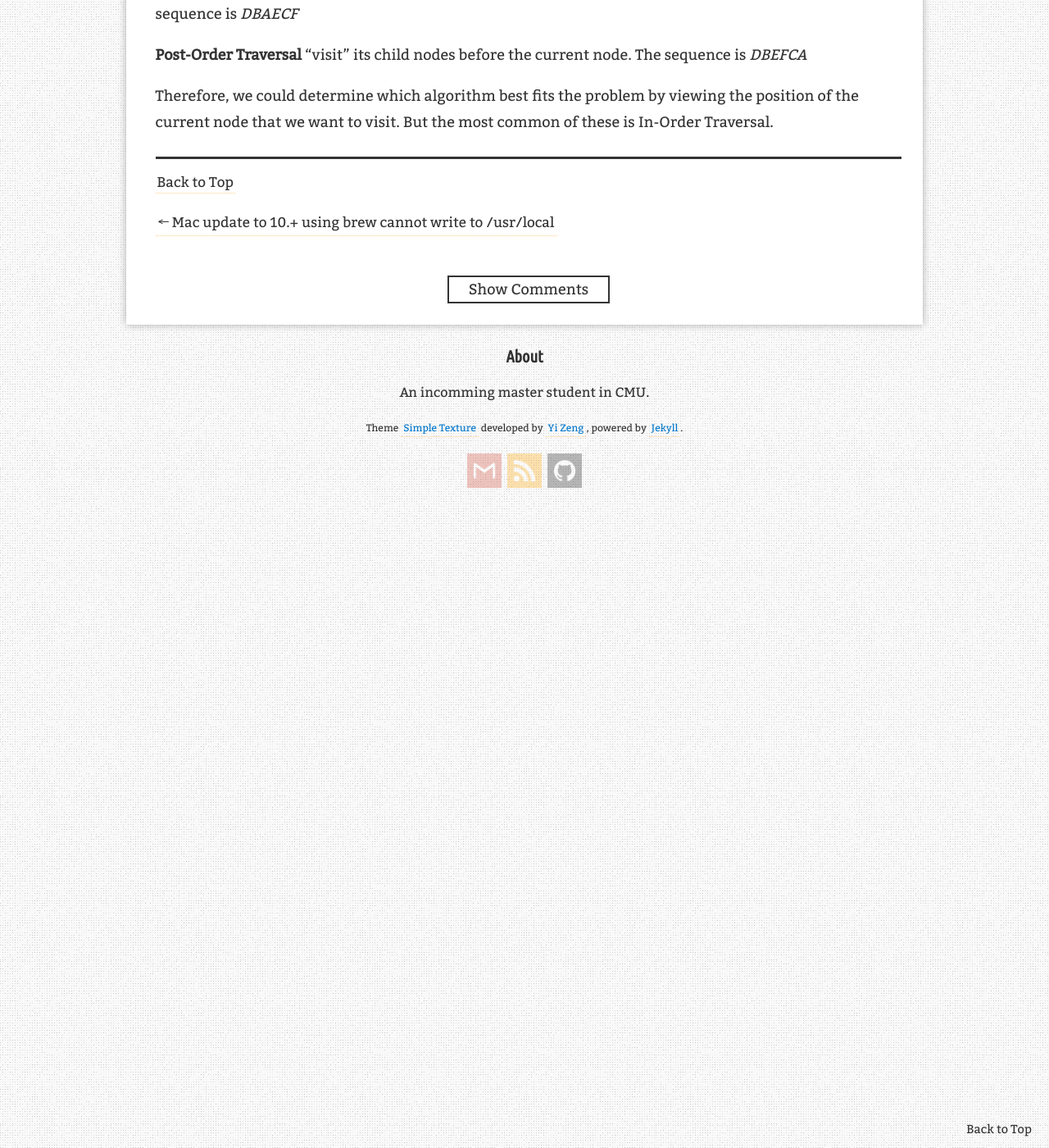
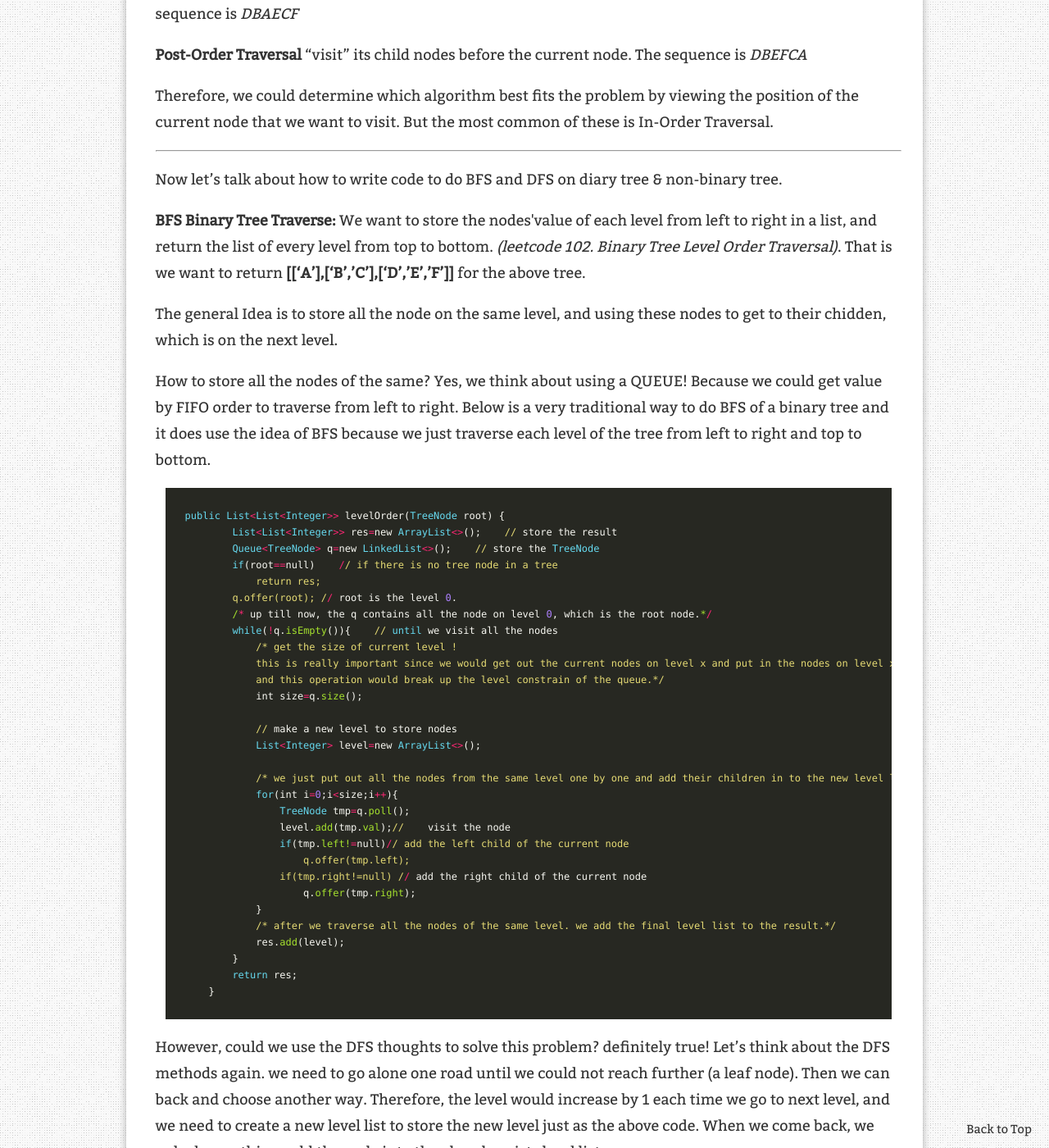
Before and after one commit to SifanStephanie/SifanStephanie.github.io, a Jekyll site: the page built from _posts/2018-09-26-Tree_Traversal.md, in a window 1280 px wide and 1400 px high, scrolled down 1228 px. Shown: the whole window at 82% size. Built offline with Jekyll 4.4.1, drawn with Linux system fonts in a browser that asks for light colours; comment, search, counter and statistics services are not loaded; some of the changed text lies outside the part shown.

Commit message:
tree traverse part2

```diff
--- a/_posts/2018-09-26-Tree_Traversal.md
+++ b/_posts/2018-09-26-Tree_Traversal.md
@@ -30,3 +30,76 @@ But how to choose the path?
 **Post-Order Traversal** “visit” its child nodes before the current node. The sequence is *DBEFCA*
 
 Therefore, we could determine which algorithm best fits the problem by viewing the position of the current node that we want to visit. But the most common of these is In-Order Traversal.
+
+---
+Now let’s talk about how to write code to do BFS and DFS on diary tree & non-binary tree.
+
+**BFS Binary Tree Traverse:**
+We want to store the nodes'value of each level from left to right in a list, and return the list of every level from top to bottom. *(leetcode 102. Binary Tree Level Order Traversal)*. That is we want to return **[[‘A’],[‘B’,’C’],[‘D’,’E’,’F’]]** for the above tree.
+
+The general Idea is to store all the node on the same level, and using these nodes to get to their chidden, which is on the next level.
+
+How to store all the nodes of the same? Yes, we think about using a QUEUE! Because we could get value by FIFO order to traverse from left to right. Below is a very traditional way to do BFS of a binary tree and it does use the idea of BFS because we just traverse each level of the tree from left to right and top to bottom.
+
+
+~~~ ruby
+public List<List<Integer>> levelOrder(TreeNode root) {
+        List<List<Integer>> res=new ArrayList<>();    // store the result
+        Queue<TreeNode> q=new LinkedList<>();    // store the TreeNode
+        if(root==null)    // if there is no tree node in a tree
+            return res;
+        q.offer(root); // root is the level 0.
+        /* up till now, the q contains all the node on level 0, which is the root node.*/
+        while(!q.isEmpty()){    // until we visit all the nodes
+            /* get the size of current level !
+            this is really important since we would get out the current nodes on level x and put in the nodes on level x+1,
+            and this operation would break up the level constrain of the queue.*/
+            int size=q.size();
+
+            // make a new level to store nodes
+            List<Integer> level=new ArrayList<>();
+
+            /* we just put out all the nodes from the same level one by one and add their children in to the new level list */
+            for(int i=0;i<size;i++){
+                TreeNode tmp=q.poll();
+                level.add(tmp.val);//    visit the node
+                if(tmp.left!=null)// add the left child of the current node
+                    q.offer(tmp.left);
+                if(tmp.right!=null) // add the right child of the current node
+                    q.offer(tmp.right);
+            }
+            /* after we traverse all the nodes of the same level. we add the final level list to the result.*/
+            res.add(level);
+        }
+        return res;
+    }
+~~~
+
+However, could we use the DFS thoughts to solve this problem? definitely true!
+Let’s think about the DFS methods again. we need to go alone one road until we could not reach further (a leaf node). Then we can back and choose another way. Therefore, the level would increase by 1 each time we go to next level, and we need to create a new level list to store the new level just as the above code. When we come back, we only do one thing: add the node into the already exists level lists.
+
+~~~ ruby
+public List<List<Integer>> levelOrder(TreeNode root) {
+        List<List<Integer>> res=new ArrayList<>(); // store the result
+        traverse(root,0,res);
+        return res;
+    }
+    private void traverse(TreeNode node, int level, List<List<Integer>> res){
+        if(node==null) // reach the null of the tree
+            return;
+
+        /* first let’s think about what is stored in res?
+        It is the List<Integer> which means res contains the list of each level.
+        So when the res’s size is smaller than the current size of level we have reached, we need to add a new level list.
+        NOTICE: the level starts from 0 */
+        if(res.size()-1<level){
+            res.add(new ArrayList<>());
+        }
+        // add the node into the current level list
+        res.get(level).add(node.val);
+        //visit the left child and level increase by 1
+        traverse(node.left,level+1,res);
+        // visit the right child and level increase by 1
+        traverse(node.right,level+1,res);
+    }
+~~~
```
Also changed, not shown: 2 other files.
